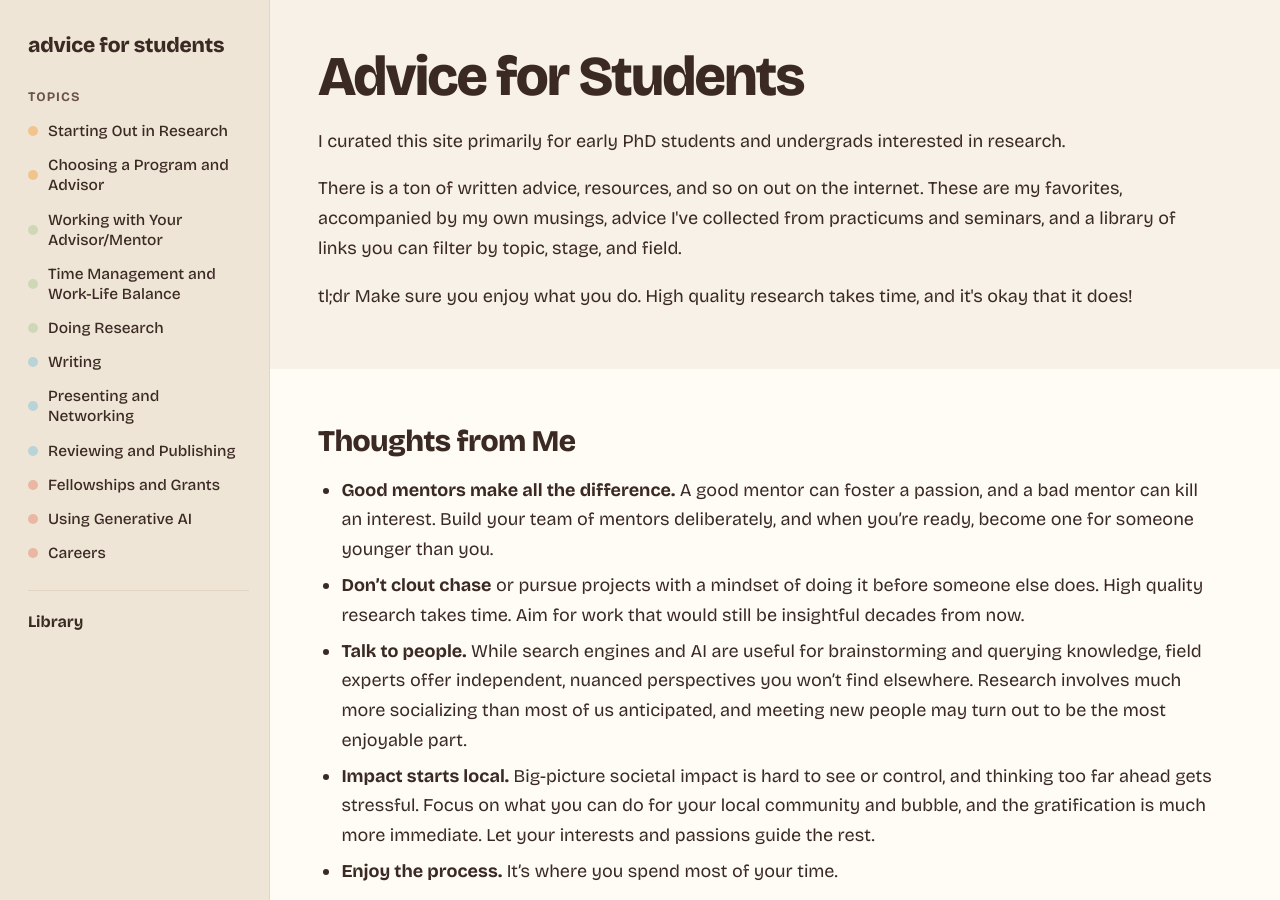
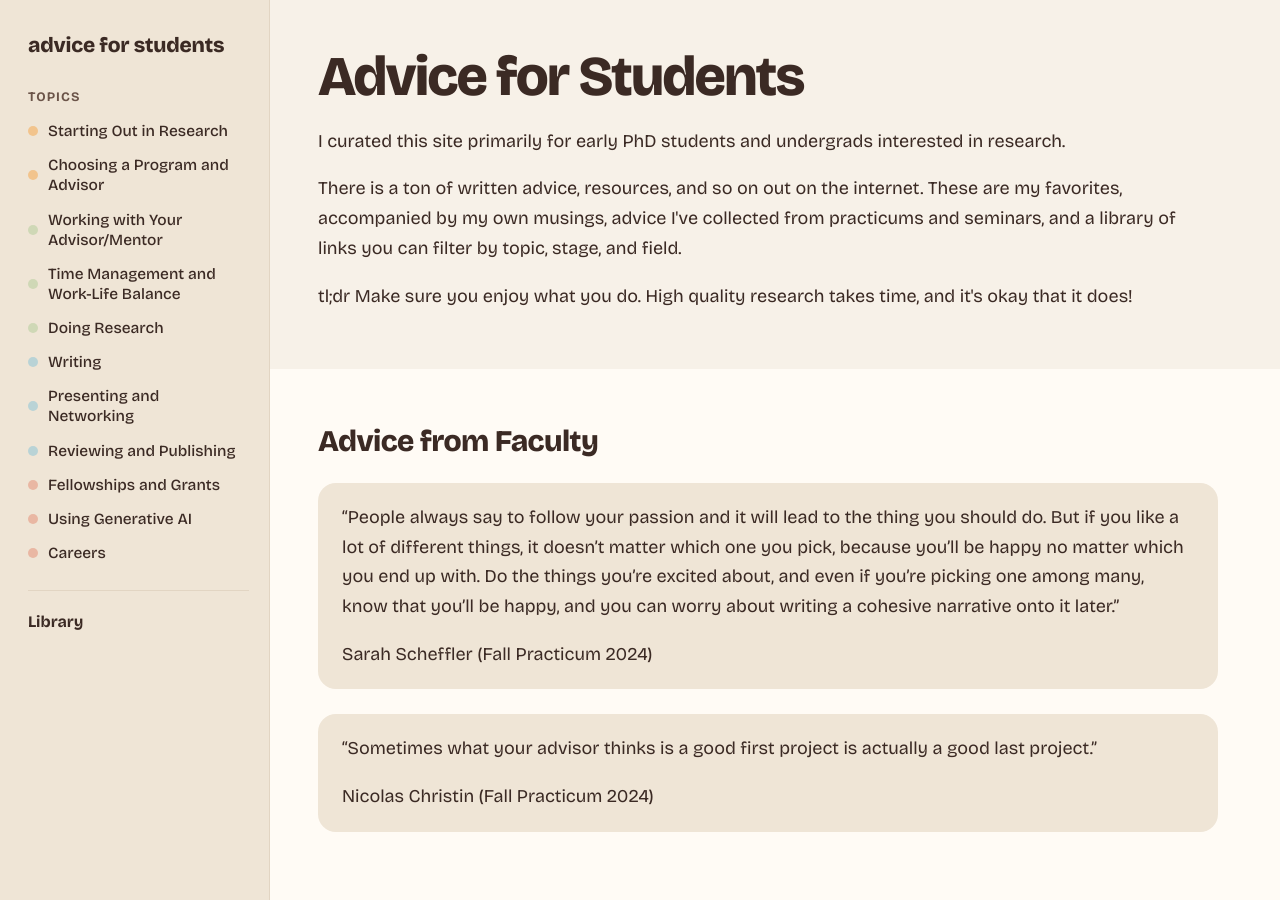
Before and after one commit to merylye/student-advice, a Jekyll site: the page built from index.html, in a window 1280 px wide and 900 px high. Built offline with Jekyll 4.4.1, drawn with Linux system fonts in a browser that asks for light colours.

Commit message:
Move Thoughts from Me reflections onto topic pages; home keeps Advice from Faculty
Co-Authored-By: Claude Opus 5.5 <noreply@anthropic.com>
Claude-Session: https://claude.ai/code/session_01C25QM1QrULTUCEMLhuM8KY

```diff
--- a/_includes/thoughts.md
+++ /dev/null
@@ -1,15 +0,0 @@
-- **Good mentors make all the difference.** A good mentor can foster a passion, and a bad mentor can kill an interest. Build your team of mentors deliberately, and when you're ready, become one for someone younger than you.
-- **Don't clout chase** or pursue projects with a mindset of doing it before someone else does. High quality research takes time. Aim for work that would still be insightful decades from now.
-- **Talk to people.** While search engines and AI are useful for brainstorming and querying knowledge, field experts offer independent, nuanced perspectives you won't find elsewhere. Research involves much more socializing than most of us anticipated, and meeting new people may turn out to be the most enjoyable part.
-- **Impact starts local.** Big-picture societal impact is hard to see or control, and thinking too far ahead gets stressful. Focus on what you can do for your local community and bubble, and the gratification is much more immediate. Let your interests and passions guide the rest.
-- **Enjoy the process.** It's where you spend most of your time.
-
-### Advice from Faculty
-
-> "People always say to follow your passion and it will lead to the thing you should do. But if you like a lot of different things, it doesn't matter which one you pick, because you'll be happy no matter which you end up with. Do the things you're excited about, and even if you're picking one among many, know that you'll be happy, and you can worry about writing a cohesive narrative onto it later."
->
-> Sarah Scheffler (Fall Practicum 2024)
-
-> "Sometimes what your advisor thinks is a good first project is actually a good last project."
->
-> Nicolas Christin (Fall Practicum 2024)
--- a/index.html
+++ b/index.html
@@ -13,11 +13,11 @@ title: Advice for Students
   </div>
 </section>
 
-<section class="band band-white" id="thoughts">
+<section class="band band-white" id="faculty">
   <div class="wrap prose">
-    <h2>Thoughts from Me</h2>
-    {%- capture thoughts %}{% include thoughts.md %}{% endcapture %}
-    {{ thoughts | markdownify }}
+    <h2>Advice from Faculty</h2>
+    {%- capture faculty %}{% include faculty.md %}{% endcapture %}
+    {{ faculty | markdownify }}
   </div>
 </section>
 
```
Also changed, not shown: _includes/faculty.md (added, +7 -0 lines), topics/careers.md (+1 -0 lines), topics/presenting.md (+1 -0 lines), topics/research.md (+1 -0 lines), topics/starting-out.md (+1 -0 lines), topics/time-wellbeing.md (+1 -0 lines), README.md.
